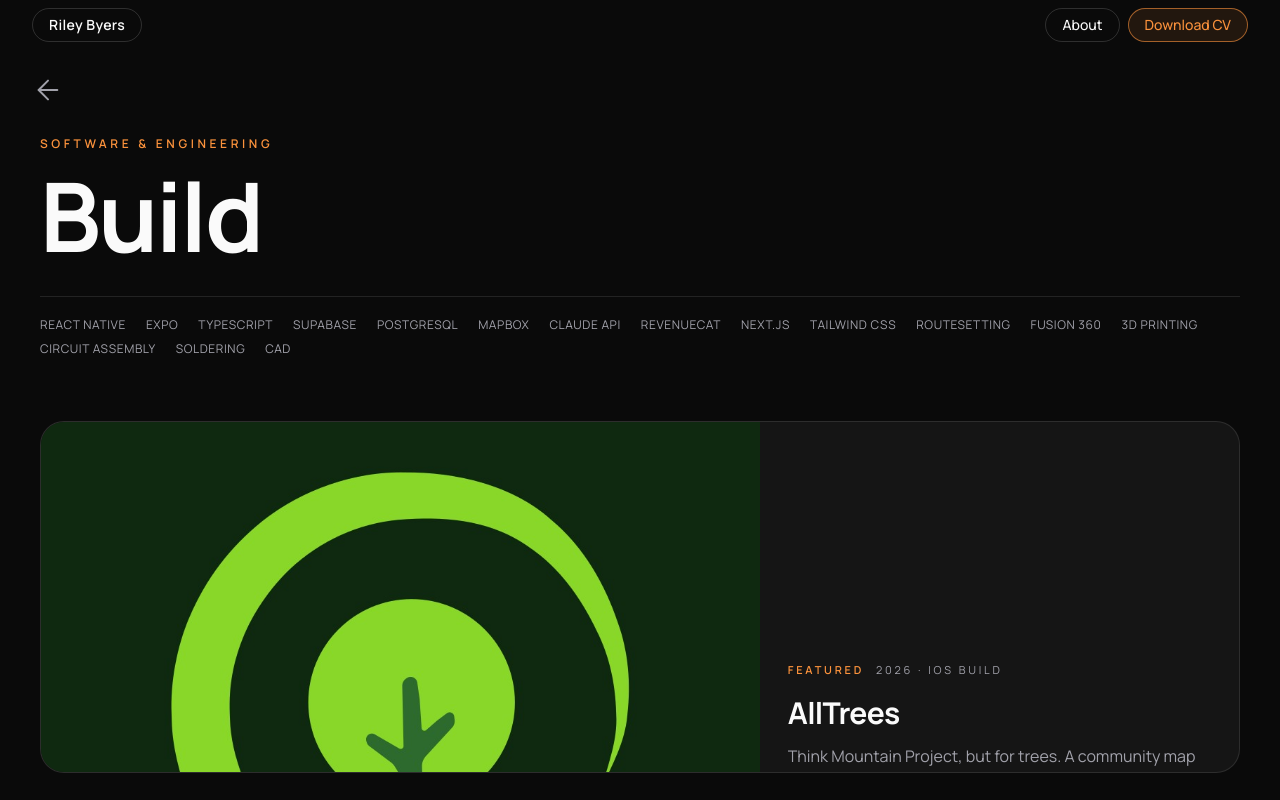
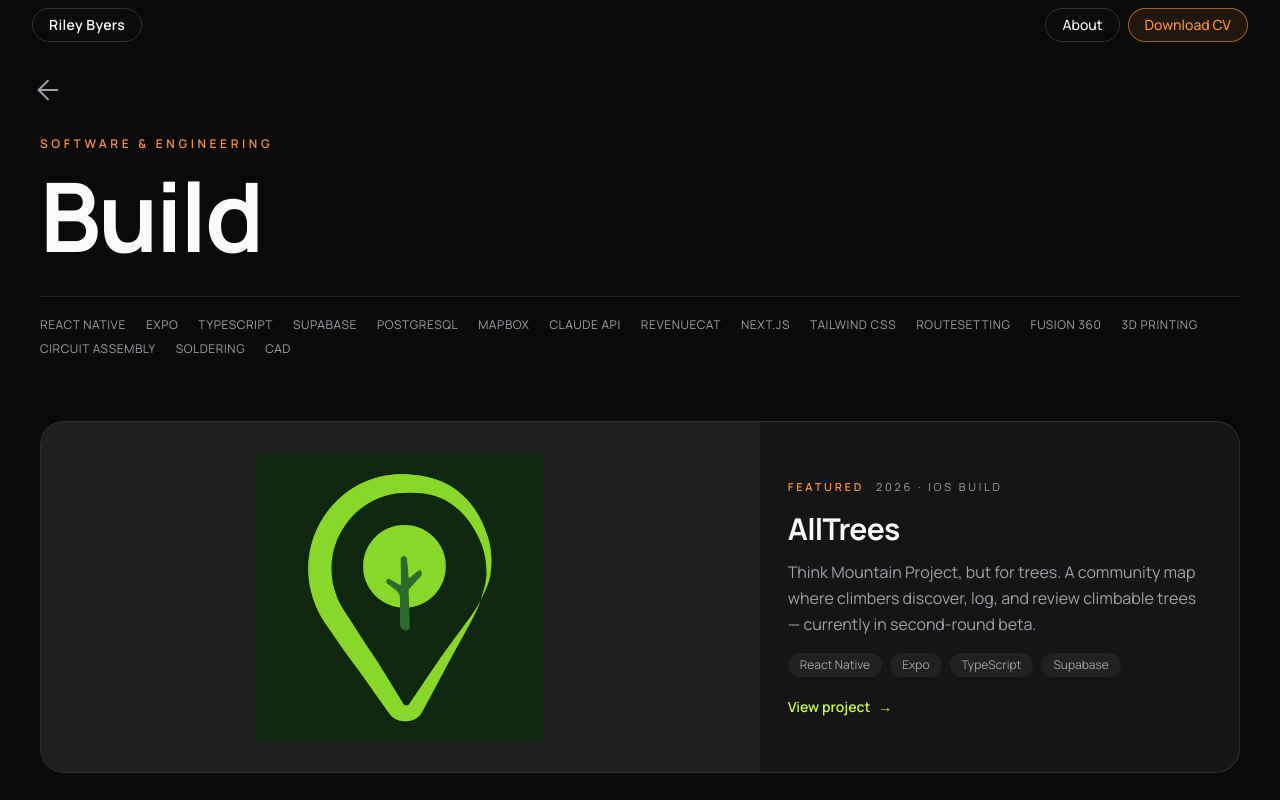
Before and after one commit to rileyb3/portfolio, a Next.js app: page /build in a window 1280 px wide. Shown: the top 800 px of the page. Built offline with nearby package versions, Linux system fonts and the light colour scheme.

Commit message:
Add VMM website redesign case study with before/after

```diff
--- a/src/components/FeaturedProject.tsx
+++ b/src/components/FeaturedProject.tsx
@@ -17,6 +17,11 @@ export default function FeaturedProject({
   project: Project;
   wide: boolean;
 }) {
+  // `heroLayout: "split"` already marks covers whose subject is a fixed
+  // size — an app icon, a character, a chart. Those must not be
+  // object-cover: cropping a square icon into a wide card shows a
+  // meaningless magnified fragment of it.
+  const containCover = project.heroLayout === "split";
   const eyebrow = [project.year, project.tagLabel ?? project.tags[0]]
     .filter(Boolean)
     .join(" · ");
@@ -24,10 +29,11 @@ export default function FeaturedProject({
   return (
     <Link
       href={projectHref(project)}
-      // The wide variant's image column is `lg:h-full`, so the card's
-      // height is whatever the writeup happens to need — which on a page
-      // with one feature turned into a full-screen slab. Capped here, with
-      // the blurb clamped below so nothing overflows the cap.
+      // The image column used to be `lg:h-full` inside an auto-sized grid
+      // row, which is circular: the browser falls back to the image's
+      // natural height, so a square icon made the card ~50rem tall and the
+      // max-height below only clipped it. The column now has a definite
+      // height instead, so the card is 22rem by construction.
       className={`group overflow-hidden rounded-3xl border border-white/10 bg-surface transition duration-300 hover:border-white/25 hover:bg-surface2 ${
         wide ? "lg:grid lg:grid-cols-5 lg:max-h-[22rem]" : "flex flex-col"
       }`}
@@ -36,7 +42,7 @@ export default function FeaturedProject({
         <div
           className={`overflow-hidden bg-surface2 ${
             wide
-              ? "aspect-[2/1] lg:col-span-3 lg:aspect-auto lg:h-full"
+              ? "aspect-[2/1] lg:col-span-3 lg:aspect-auto lg:h-[22rem]"
               : "aspect-[2/1]"
           }`}
         >
@@ -44,7 +50,9 @@ export default function FeaturedProject({
           <img
             src={project.image}
             alt={project.title}
-            className="h-full w-full object-cover transition duration-500 group-hover:scale-[1.03]"
+            className={`h-full w-full transition duration-500 group-hover:scale-[1.03] ${
+              containCover ? "object-contain p-8" : "object-cover"
+            }`}
           />
         </div>
       )}
```
